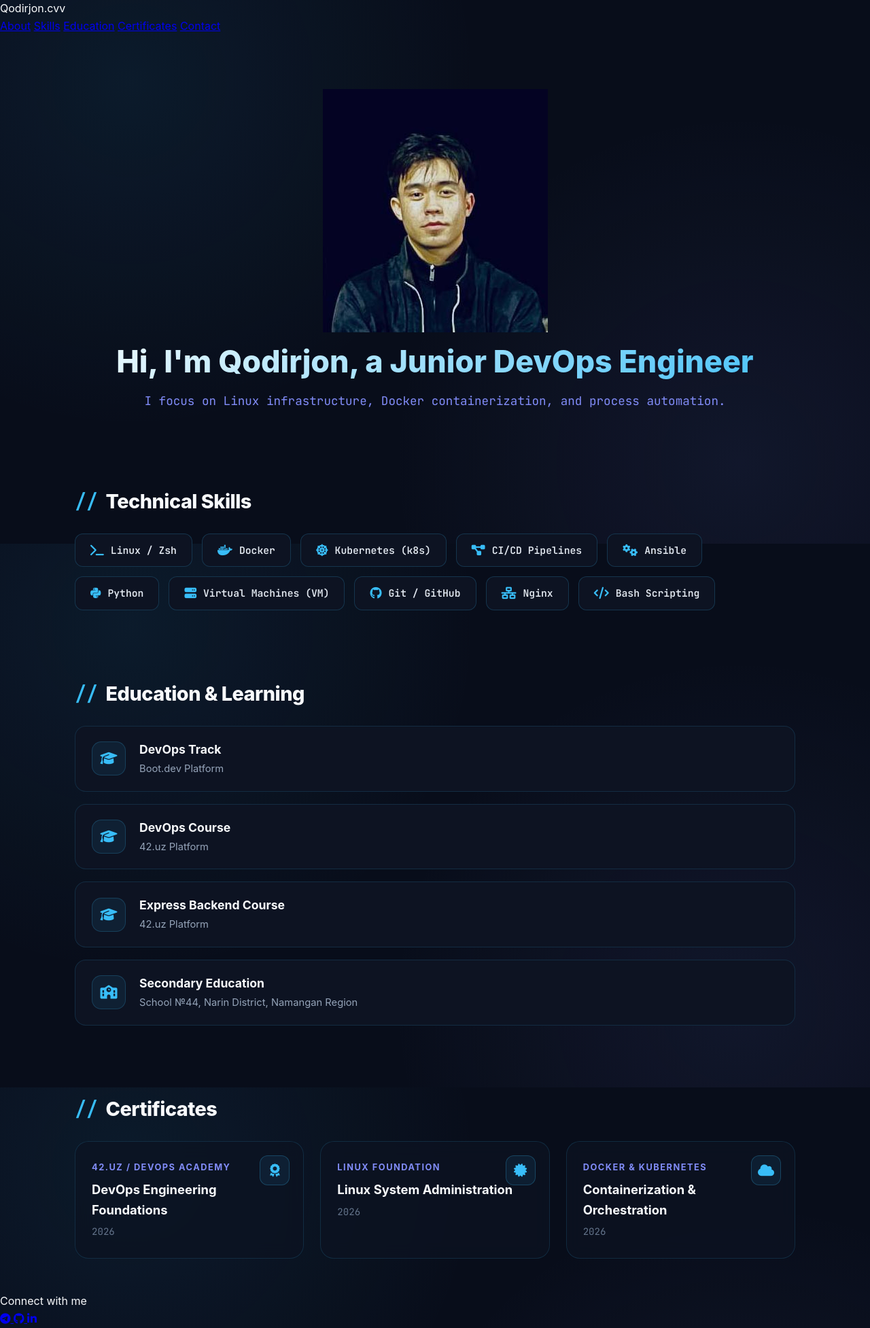
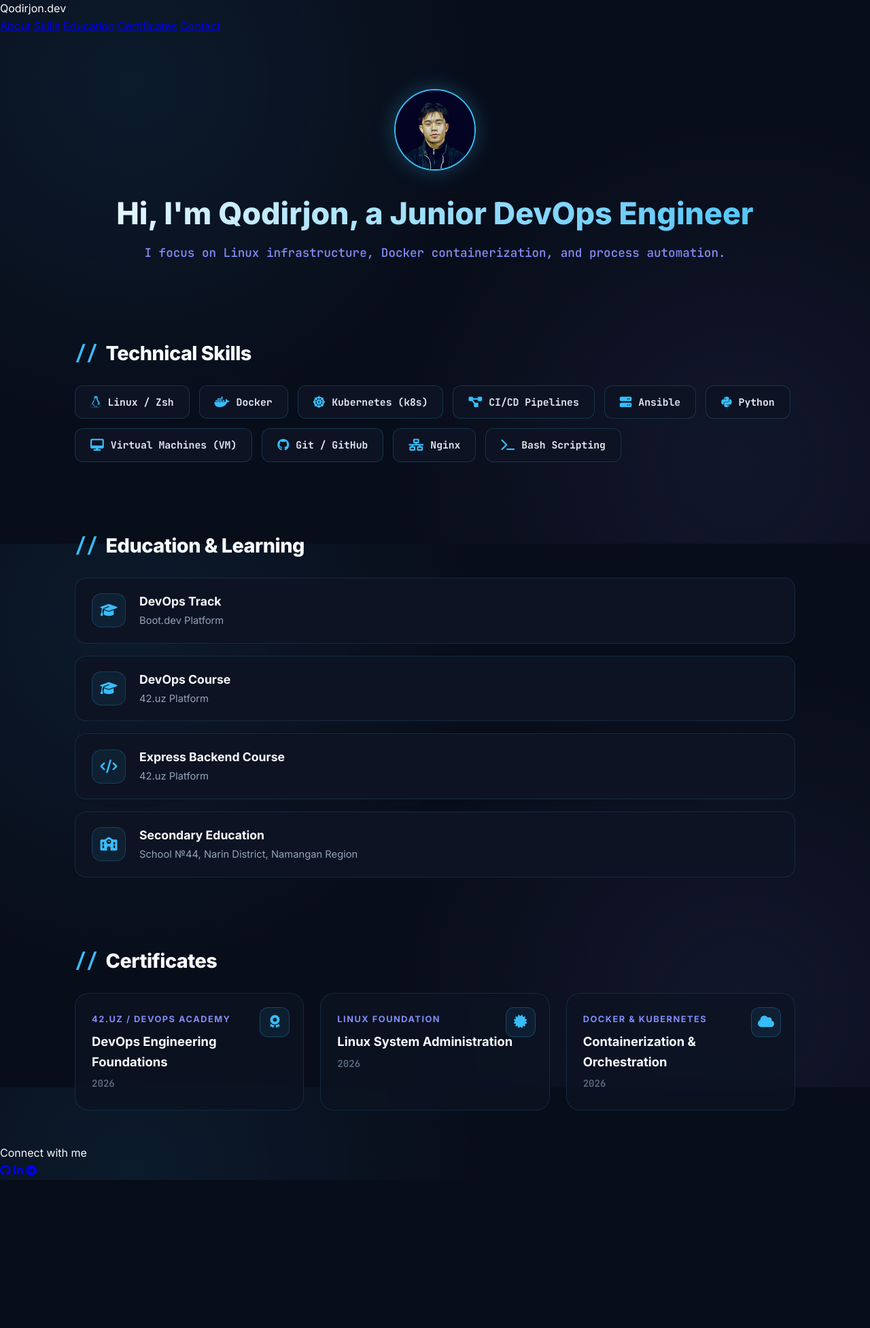
Before and after one commit to itsqodirjon/qodirjon.github.io, a plain HTML site: page index.html in a window 1280 px wide. Shown: the whole page at 68% size. After the commit the page ends 1736 px from the top, so only its background shows below. Drawn offline with Linux system fonts and the light colour scheme.

Commit message:
Update index.html

```diff
--- a/index.html
+++ b/index.html
@@ -1,5 +1,5 @@
 <!DOCTYPE html>
-<html lang="en">
+<html lang="uz">
 <head>
     <meta charset="UTF-8">
     <meta name="viewport" content="width=device-width, initial-scale=1.0">
@@ -8,91 +8,103 @@
     <!-- Google Fonts -->
     <link rel="preconnect" href="https://fonts.googleapis.com">
     <link rel="preconnect" href="https://fonts.gstatic.com" crossorigin>
-    <link href="https://fonts.googleapis.com/css2?family=JetBrains+Mono:wght@400;600&family=Plus+Jakarta+Sans:wght@300;400;500;600;700;800&display=swap" rel="stylesheet">
+    <link href="https://fonts.googleapis.com/css2?family=Inter:wght@400;500;600;700;800&family=JetBrains+Mono:wght@500;700&display=swap" rel="stylesheet">
 
-    <!-- FontAwesome -->
-    <link rel="stylesheet" href="https://cdnjs.cloudflare.com/ajax/libs/font-awesome/6.4.0/css/all.min.css">
+    <!-- FontAwesome Icons -->
+    <link rel="stylesheet" href="https://cdnjs.cloudflare.com/ajax/libs/font-awesome/6.5.1/css/all.min.css">
 
+    <!-- Style CSS -->
     <link rel="stylesheet" href="style.css">
 </head>
 <body>
 
-    <header>
-        <div class="logo">Qodirjon<span class="logo-accent">.cvv</span></div>
-        <nav>
-            <a href="#about" class="nav-link">About</a>
-            <a href="#skills" class="nav-link">Skills</a>
-            <a href="#education" class="nav-link">Education</a>
-            <a href="#certificates" class="nav-link">Certificates</a>
-            <a href="#contact" class="nav-link">Contact</a>
+    <!-- FLOATING NAVIGATION BAR -->
+    <header class="navbar-container">
+        <div class="logo">Qodirjon<span>.dev</span></div>
+        <nav class="nav-links">
+            <a href="#about" class="nav-btn">About</a>
+            <a href="#skills" class="nav-btn">Skills</a>
+            <a href="#education" class="nav-btn">Education</a>
+            <a href="#certificates" class="nav-btn">Certificates</a>
+            <a href="#contact" class="nav-btn contact-btn">Contact</a>
         </nav>
     </header>
 
+    <!-- HERO SECTION -->
     <section id="about" class="hero">
-        <div class="profile-container">
-            <div class="profile-img-wrapper">
-                <img src="avatar.jpg" alt="Qodirjon" class="profile-img">
-            </div>
-            <div class="hero-text">
-                <h1>Hi, I'm Qodirjon, a <span class="highlight">Junior DevOps Engineer</span> </h1>
-                <p>I focus on Linux infrastructure, Docker containerization, and process automation.</p>
-            </div>
+        <div class="avatar-wrapper">
+            <img src="avatar.jpg" alt="Qodirjon" class="hero-avatar">
+        </div>
+        <h1>Hi, I'm Qodirjon, a Junior DevOps Engineer</h1>
+        <p>I focus on Linux infrastructure, Docker containerization, and process automation.</p>
+    </section>
+
+    <!-- TECHNICAL SKILLS SECTION -->
+    <section id="skills" class="container">
+        <h2>Technical Skills</h2>
+        <div class="skills-grid">
+            <div class="badge"><i class="fa-brands fa-linux"></i> Linux / Zsh</div>
+            <div class="badge"><i class="fa-brands fa-docker"></i> Docker</div>
+            <div class="badge"><i class="fa-solid fa-dharmachakra"></i> Kubernetes (k8s)</div>
+            <div class="badge"><i class="fa-solid fa-diagram-project"></i> CI/CD Pipelines</div>
+            <div class="badge"><i class="fa-solid fa-server"></i> Ansible</div>
+            <div class="badge"><i class="fa-brands fa-python"></i> Python</div>
+            <div class="badge"><i class="fa-solid fa-desktop"></i> Virtual Machines (VM)</div>
+            <div class="badge"><i class="fa-brands fa-github"></i> Git / GitHub</div>
+            <div class="badge"><i class="fa-solid fa-network-wired"></i> Nginx</div>
+            <div class="badge"><i class="fa-solid fa-terminal"></i> Bash Scripting</div>
         </div>
     </section>
 
-    <!-- Technical Skills -->
-    <!-- Technical Skills -->
-    <section id="skills" class="container">
-        <h2>Technical Skills</h2>
-        <div class="skills-grid">
-            <span class="badge"><i class="fa-solid fa-terminal"></i> Linux / Zsh</span>
-            <span class="badge"><i class="fa-brands fa-docker"></i> Docker</span>
-            <span class="badge"><i class="fa-solid fa-dharmachakra"></i> Kubernetes (k8s)</span>
-            <span class="badge"><i class="fa-solid fa-diagram-project"></i> CI/CD Pipelines</span>
-            <span class="badge"><i class="fa-solid fa-gears"></i> Ansible</span>
-            <span class="badge"><i class="fa-brands fa-python"></i> Python</span>
-            <span class="badge"><i class="fa-solid fa-server"></i> Virtual Machines (VM)</span>
-            <span class="badge"><i class="fa-brands fa-github"></i> Git / GitHub</span>
-            <span class="badge"><i class="fa-solid fa-network-wired"></i> Nginx</span>
-            <span class="badge"><i class="fa-solid fa-code"></i> Bash Scripting</span>
-        </div>
-    </section>
-
-    <!-- Education -->
+    <!-- EDUCATION SECTION -->
     <section id="education" class="container">
         <h2>Education & Learning</h2>
         <div class="timeline">
+
             <div class="timeline-item">
-                <div class="timeline-icon"><i class="fa-solid fa-graduation-cap"></i></div>
+                <div class="timeline-icon">
+                    <i class="fa-solid fa-graduation-cap"></i>
+                </div>
                 <div class="timeline-content">
                     <h3>DevOps Track</h3>
                     <p class="institution">Boot.dev Platform</p>
                 </div>
             </div>
+
             <div class="timeline-item">
-                <div class="timeline-icon"><i class="fa-solid fa-graduation-cap"></i></div>
+                <div class="timeline-icon">
+                    <i class="fa-solid fa-graduation-cap"></i>
+                </div>
                 <div class="timeline-content">
                     <h3>DevOps Course</h3>
                     <p class="institution">42.uz Platform</p>
                 </div>
             </div>
+
             <div class="timeline-item">
-                <div class="timeline-icon"><i class="fa-solid fa-graduation-cap"></i></div>
+                <div class="timeline-icon">
+                    <i class="fa-solid fa-code"></i>
+                </div>
                 <div class="timeline-content">
                     <h3>Express Backend Course</h3>
                     <p class="institution">42.uz Platform</p>
                 </div>
             </div>
+
             <div class="timeline-item">
-                <div class="timeline-icon"><i class="fa-solid fa-school"></i></div>
+                <div class="timeline-icon">
+                    <i class="fa-solid fa-school"></i>
+                </div>
                 <div class="timeline-content">
                     <h3>Secondary Education</h3>
                     <p class="institution">School №44, Narin District, Namangan Region</p>
                 </div>
             </div>
+
         </div>
     </section>
-<!-- Certificates Section -->
+
+    <!-- CERTIFICATES SECTION -->
     <section id="certificates" class="container">
         <h2>Certificates</h2>
         <div class="cert-grid">
@@ -135,18 +147,22 @@
 
         </div>
     </section>
-    <footer id="contact">
-        <p class="contact-title">Connect with me</p>
-        <div class="social-icons">
-            <a href="https://t.me/itsqodirjon" target="_blank" aria-label="Telegram" class="social-btn tg">
-                <i class="fa-brands fa-telegram"></i>
-            </a>
-            <a href="https://github.com/itsqodirjon" target="_blank" aria-label="GitHub" class="social-btn gh">
-                <i class="fa-brands fa-github"></i>
-            </a>
-            <a href="https://linkedin.com/in/qodirjon-mamatyoqubov" target="_blank" aria-label="LinkedIn" class="social-btn li">
-                <i class="fa-brands fa-linkedin-in"></i>
-            </a>
+
+    <!-- FOOTER SECTION -->
+    <footer id="contact" class="footer-container">
+        <div class="footer-content">
+            <p class="footer-text">Connect with me</p>
+            <div class="social-links">
+                <a href="https://github.com" target="_blank" class="social-btn" aria-label="GitHub">
+                    <i class="fa-brands fa-github"></i>
+                </a>
+                <a href="https://linkedin.com" target="_blank" class="social-btn" aria-label="LinkedIn">
+                    <i class="fa-brands fa-linkedin-in"></i>
+                </a>
+                <a href="https://t.me" target="_blank" class="social-btn" aria-label="Telegram">
+                    <i class="fa-brands fa-telegram"></i>
+                </a>
+            </div>
         </div>
     </footer>
 
```
